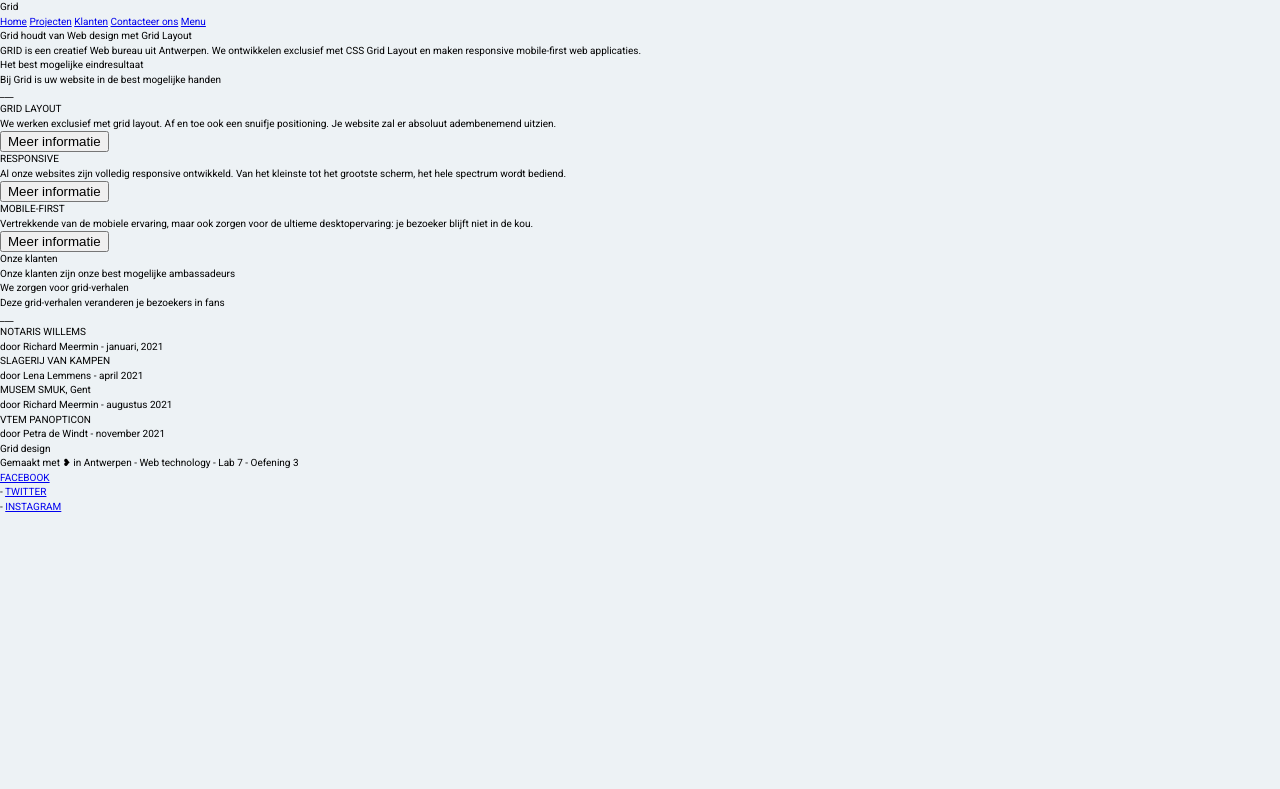
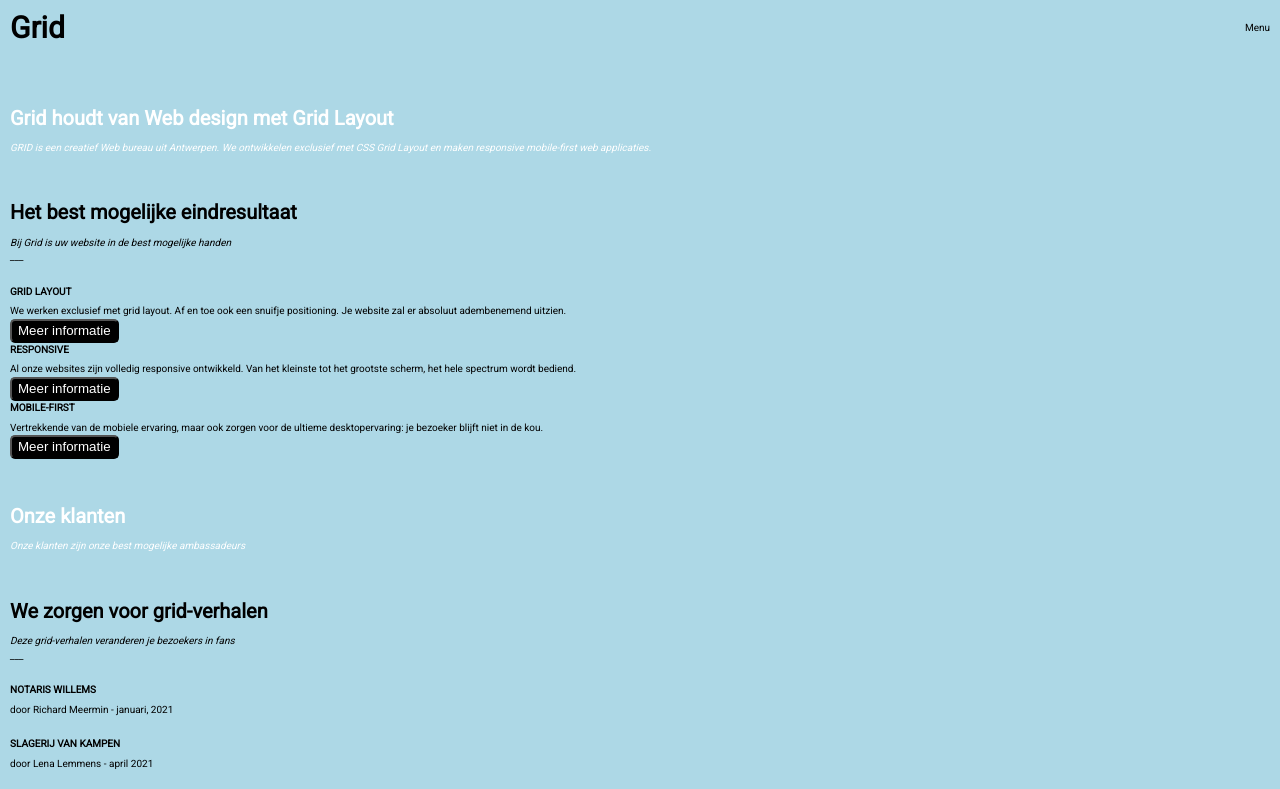
Before and after one commit to rblondiau/css-opdracht, a website built with Vite: page index.html in a window 1280 px wide. Shown: the top 789 px of the page. Built offline with nearby package versions, Linux system fonts and the light colour scheme; files whose address does not match are found by name.

Commit message:
first commit

```diff
--- a/css/style.scss
+++ b/css/style.scss
@@ -86,3 +86,85 @@ body {
   }
   /* alle kleuren voor dit vlak: #FF715B  #30332E  #62BBC1  #EC058E */
 }
+
+body {
+  line-height: 1.5rem;
+}
+
+header {
+  display: flex;
+  justify-content: space-between;
+  padding: 1rem;
+  align-items: center;
+}
+
+h1 {
+  font-size: 3rem;
+  font-weight: bold;
+}
+
+header nav a {
+  display: none;
+  text-decoration: none;
+  color: $black;
+}
+
+/* Style for the 'Menu' link with the class 'mobiel' */
+header nav a.mobiel {
+  display: inline-block; /* or display: block; depending on your layout */
+  /* Add any additional styling for the 'Menu' link */
+}
+
+main {
+  padding: 2.5rem 1rem 2.5rem 1rem;
+}
+
+.billboard {
+  background-image: url(images/achtergrond-nacht.png);
+  background-size: cover;
+  background-position: absolute;
+  color: $white;
+  padding-top: 2.5rem;
+  padding-bottom: 2.5rem;
+  // padding-left: 1rem;
+  // padding-right: 1rem;
+}
+
+h2 {
+  font-size: 2rem;
+  font-weight: bold;
+  margin-bottom: 1rem;
+}
+
+.billboard p {
+  font-size: 1.8;
+  font-style: italic;
+}
+
+main div {
+  margin-bottom: 2rem;
+}
+
+.hoofding p {
+  font-style: italic;
+}
+
+h3 {
+  text-transform: uppercase;
+  font-weight: bold;
+  margin-bottom: 0.5rem;
+}
+
+input[type="submit"] {
+  background-color: $black;
+  color: $white;
+  border-radius: 5px;
+}
+
+@media screen and (min-width: 900px) {
+  /* Your styles for screens 900 pixels wide or smaller go here */
+  body {
+    background-color: lightblue;
+  }
+  /* Add more styles as needed */
+}
```
Also changed, not shown: 1 other file.
